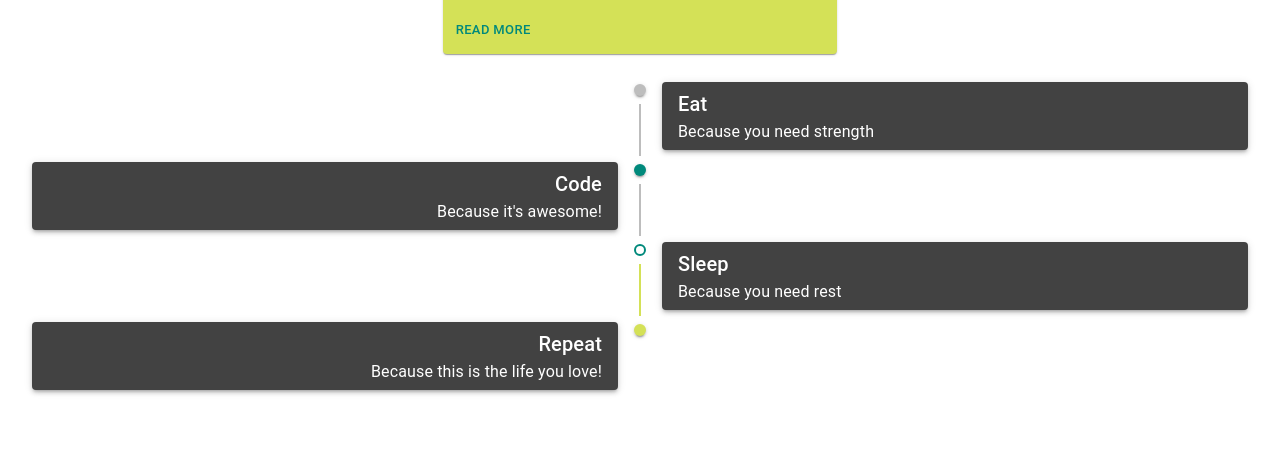
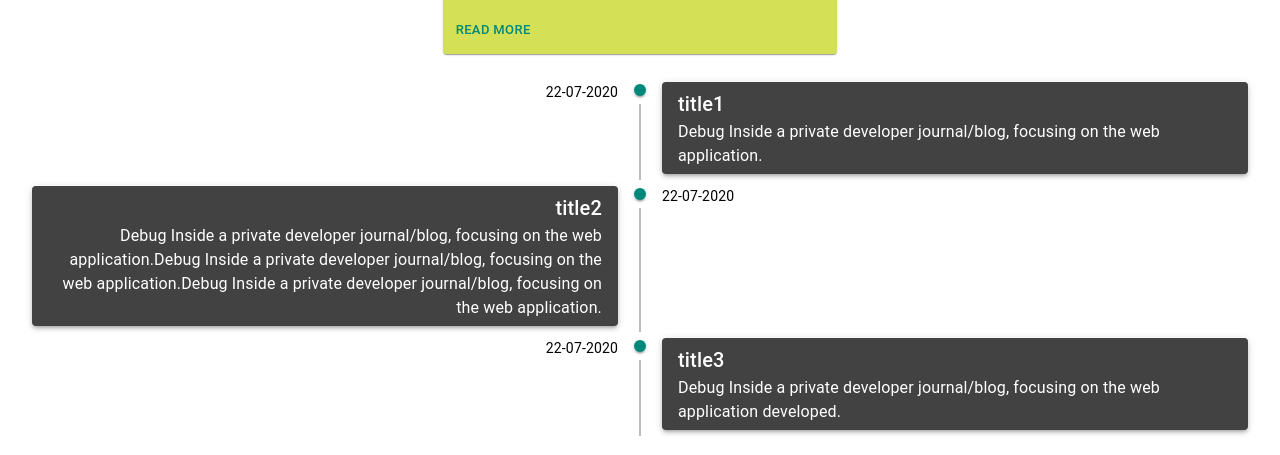
Before and after one commit to abhipadm/blog, a React (Create React App) app: page / in a window 1280 px wide. Shown: the part 1011-1466 px from the top of the page. Before the commit the page ends 1429 px from the top, so only its background shows below. Built offline with nearby package versions, Linux system fonts and the light colour scheme.

Commit message:
added thetimeline to the allposts

```diff
--- a/src/components/AllPostSection.jsx
+++ b/src/components/AllPostSection.jsx
@@ -27,73 +27,34 @@ const AllPostSection = (props) => {
   const { allPosts } = props;
   const classes = useStyles();
   return (
-    <Timeline align="alternate">
+
+       <Timeline align="alternate">
+       {allPosts.map(post => (
       <TimelineItem>
         <TimelineOppositeContent>
-          <Typography variant="body2" color="textSecondary">
-            9:30 am
+          <Typography variant="body2">
+            {post.createdOn}
           </Typography>
         </TimelineOppositeContent>
-        <TimelineSeparator>
-          <TimelineDot></TimelineDot>
-          <TimelineConnector />
-        </TimelineSeparator>
-        <TimelineContent>
-          <Paper elevation={3} className={classes.paper}>
-            <Typography variant="h6" component="h1">
-              Eat
-            </Typography>
-            <Typography>Because you need strength</Typography>
-          </Paper>
-        </TimelineContent>
-      </TimelineItem>
-      <TimelineItem>
-        <TimelineOppositeContent>
-          <Typography variant="body2" color="textSecondary">
-            10:00 am
-          </Typography>
-        </TimelineOppositeContent>
+
         <TimelineSeparator>
           <TimelineDot color="primary"></TimelineDot>
           <TimelineConnector />
         </TimelineSeparator>
+
         <TimelineContent>
           <Paper elevation={3} className={classes.paper}>
             <Typography variant="h6" component="h1">
-              Code
+              {post.title}
             </Typography>
-            <Typography>Because it&apos;s awesome!</Typography>
+            <Typography>{post.shortDescription}</Typography>
           </Paper>
         </TimelineContent>
       </TimelineItem>
-      <TimelineItem>
-        <TimelineSeparator>
-          <TimelineDot color="primary" variant="outlined"></TimelineDot>
-          <TimelineConnector className={classes.secondaryTail} />
-        </TimelineSeparator>
-        <TimelineContent>
-          <Paper elevation={3} className={classes.paper}>
-            <Typography variant="h6" component="h1">
-              Sleep
-            </Typography>
-            <Typography>Because you need rest</Typography>
-          </Paper>
-        </TimelineContent>
-      </TimelineItem>
-      <TimelineItem>
-        <TimelineSeparator>
-          <TimelineDot color="secondary"></TimelineDot>
-        </TimelineSeparator>
-        <TimelineContent>
-          <Paper elevation={3} className={classes.paper}>
-            <Typography variant="h6" component="h1">
-              Repeat
-            </Typography>
-            <Typography>Because this is the life you love!</Typography>
-          </Paper>
-        </TimelineContent>
-      </TimelineItem>
+         ))  }
     </Timeline>
+
+
   );
 };
 
--- a/src/pages/MainPage.jsx
+++ b/src/pages/MainPage.jsx
@@ -17,6 +17,7 @@ const blogCover = {
 
 const latestPosts = [
   {
+    createdOn:'22-07-2020',
     id: 1,
     title: "title1",
     img: "https://source.unsplash.com/1080x350/?technology",
@@ -24,6 +25,7 @@ const latestPosts = [
       "Debug Inside a private developer journal/blog, focusing on the web application.",
   },
   {
+   createdOn:'22-07-2020',
     id: 2,
     title: "title2",
     img: "https://source.unsplash.com/1080x350/?technology",
@@ -31,6 +33,7 @@ const latestPosts = [
       "Debug Inside a private developer journal/blog, focusing on the web application.Debug Inside a private developer journal/blog, focusing on the web application.Debug Inside a private developer journal/blog, focusing on the web application.",
   },
   {
+    createdOn:'22-07-2020',
     id: 3,
     title: "title3",
     img: "https://source.unsplash.com/1080x350/?technology",
```
